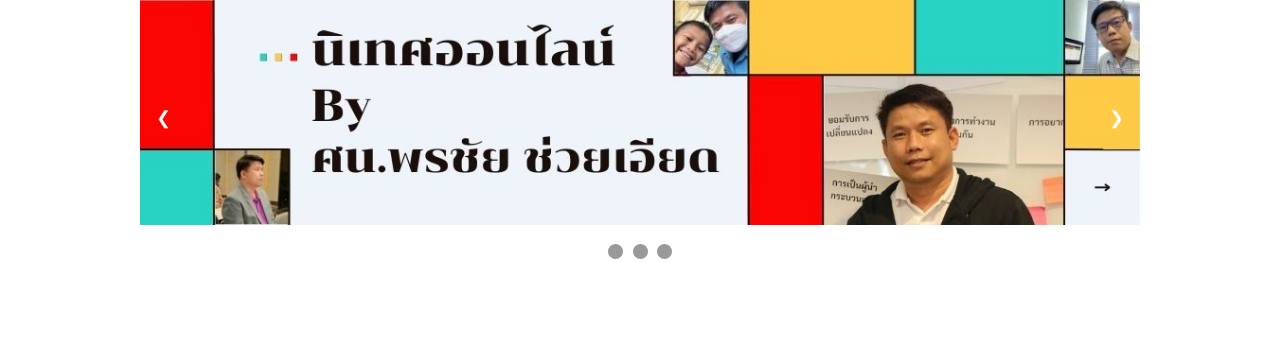
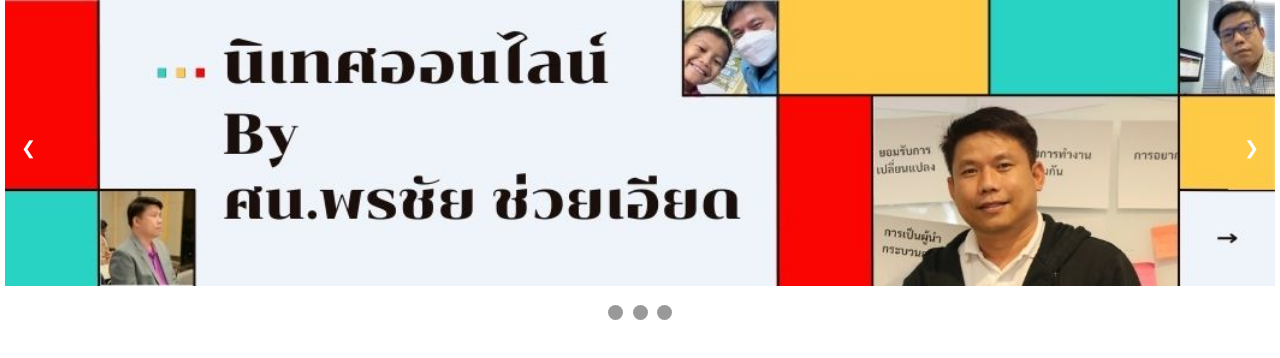
Before and after one commit to phanang/banner-bloger, a plain HTML site: page index.html in a window 1280 px wide. Drawn offline with Linux system fonts and the light colour scheme.

Commit message:
Update index.html

```diff
--- a/index.html
+++ b/index.html
@@ -17,7 +17,7 @@
         vertical-align: middle;
       }
       .slideshow-container {
-        max-width: 1000px;
+        max-width: 1270px;
         position: relative;
         margin: auto;
       }
```
